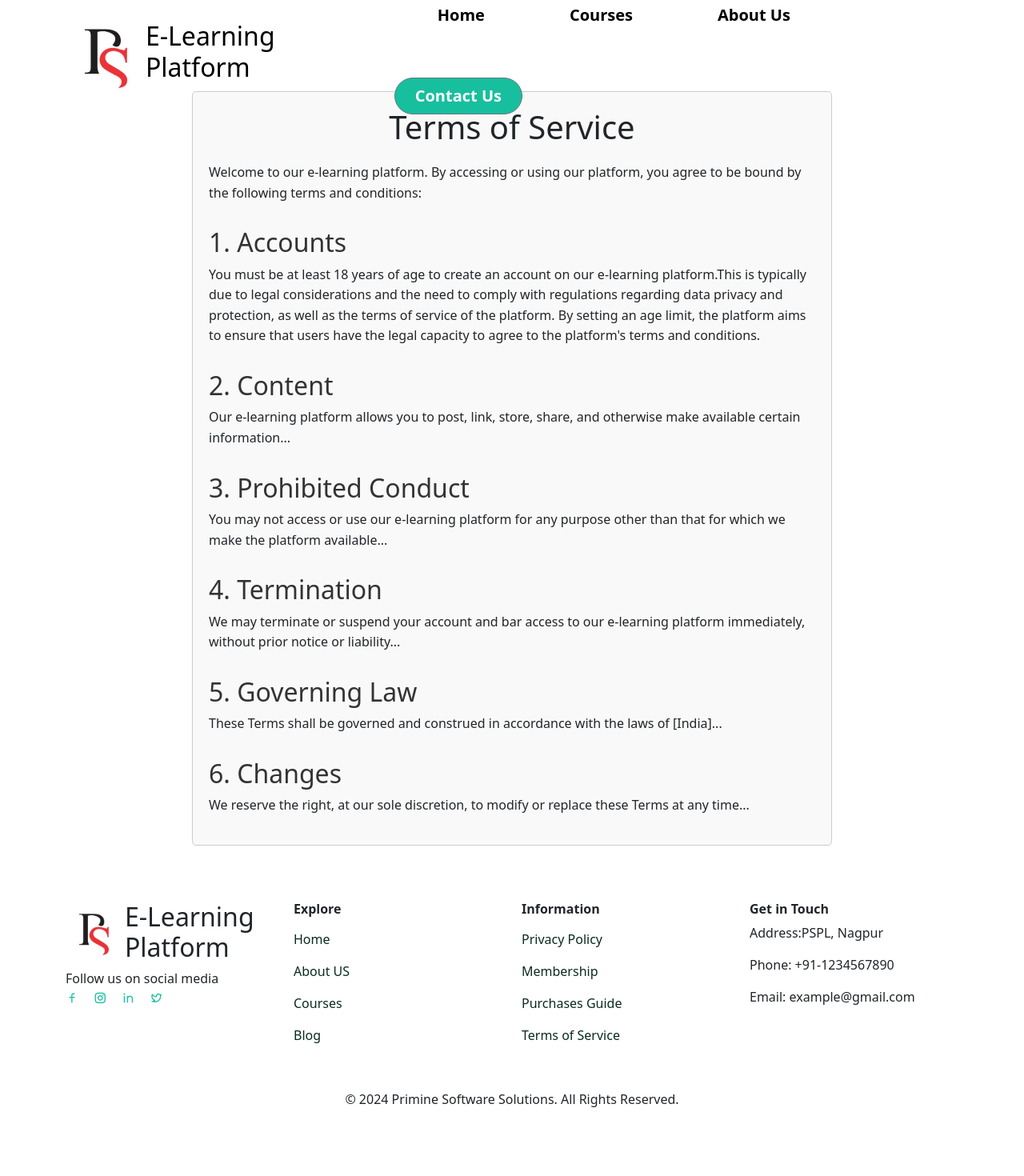
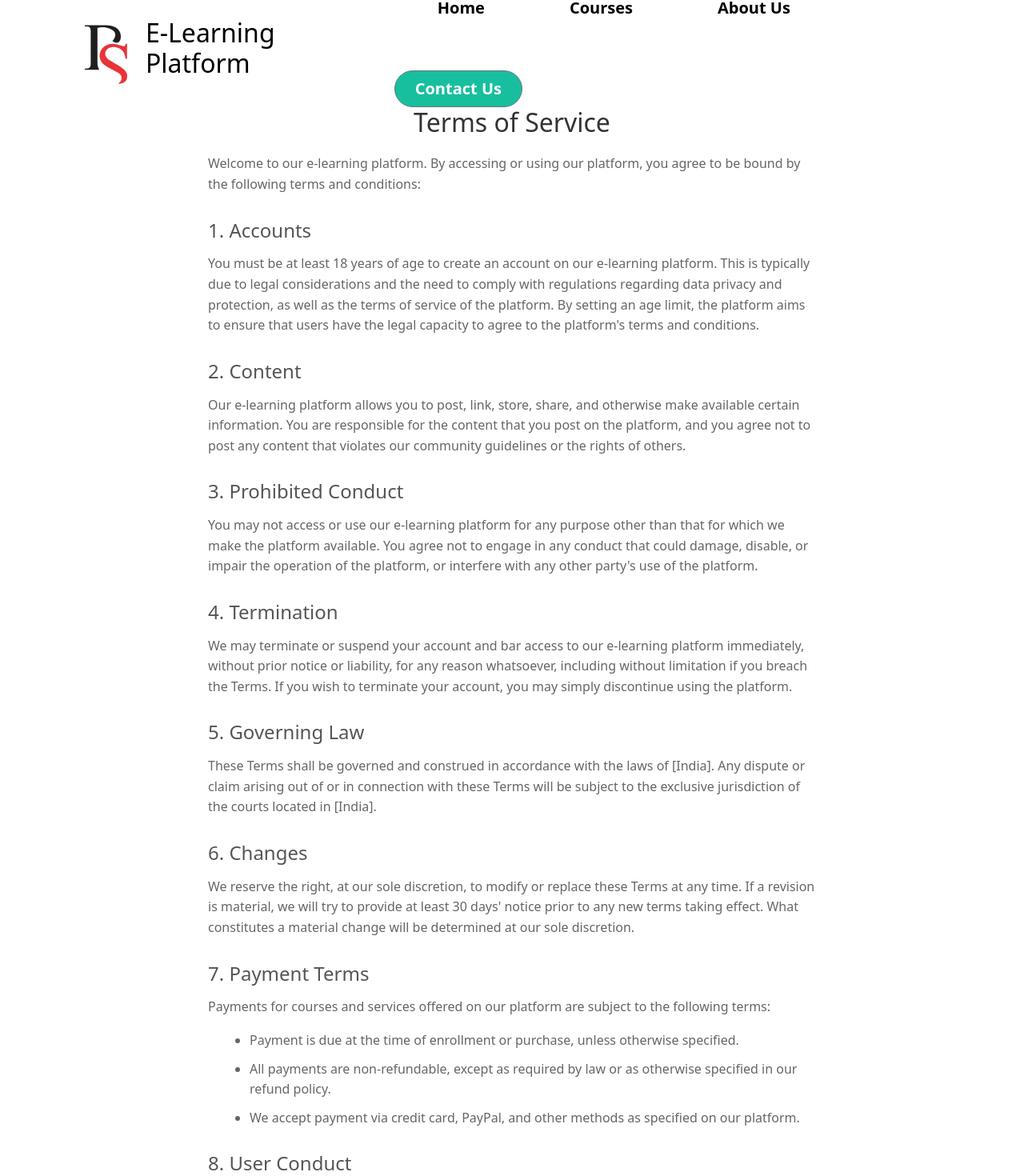
Before and after one commit to LadeHarshal/E-learn, a React (Create React App) app: page /Termsofservice in a window 1280 px wide. Shown: the part 6-1476 px from the top of the page at 80% size. Built offline with nearby package versions, Linux system fonts and the light colour scheme.

Commit message:
correct mistakes and improve it

```diff
--- a/src/Component/Aboutus/ExtendedAboutUs.js
+++ b/src/Component/Aboutus/ExtendedAboutUs.js
@@ -5,6 +5,8 @@ import aboutImg from "../../assets/images/about-us.png";
 import missionImg from "../../assets/images/misssion.jpg";
 import valuesImg from "../../assets/images/value.png";
 import CountUp from "react-countup";
+import Newsletter from "../Newsletter/Newsletter.jsx";
+
 
 const AboutUs = () => {
   return (
@@ -108,7 +110,11 @@ const AboutUs = () => {
           </Col>
         </Row>
       </Container>
+      <Newsletter/>
+
     </section>
+
+
   );
 };
 
--- a/src/Component/Aboutus/extendedabout.css
+++ b/src/Component/Aboutus/extendedabout.css
@@ -110,7 +110,7 @@
     color: #333;
     margin-bottom: 20px;
     margin-top: 80px;
-    margin-left: 85px;
+    margin-left: 100px;
 
   }
 
--- a/src/Component/Footer/Footer.js
+++ b/src/Component/Footer/Footer.js
@@ -41,7 +41,7 @@ const footerInfoLinks = [
 
   {
     display: "Terms of Service",
-    url: "#",
+    url: "/Termsofservice",
   },
 ];
 
@@ -88,7 +88,7 @@ const Footer = () => {
           </Col>
 
           <Col lg="3" md="6" className="mb-4">
-            <h6 className="fw-bold">Explore</h6>
+          <h6 className="fw-bold fs-5">Explore</h6>
             <ListGroup className="link__list">
               {footerQuickLinks.map((item, index) => (
                 <ListGroupItem key={index} className="border-0 ps-0 link__item">
@@ -100,7 +100,7 @@ const Footer = () => {
           </Col>
 
           <Col lg="3" md="6" className="mb-4">
-            <h6 className="fw-bold">Information</h6>
+            <h6 className="fw-bold fs-5">Information</h6>
             <ListGroup className="link__list">
               {footerInfoLinks.map((item, index) => (
                 <ListGroupItem key={index} className="border-0 ps-0 link__item">
@@ -112,7 +112,7 @@ const Footer = () => {
           </Col>
 
           <Col lg="3" md="6">
-            <h6 className="fw-bold">Get in Touch</h6>
+            <h6 className="fw-bold fs-5">Get in Touch</h6>
 
             <p>Address:PSPL, Nagpur</p>
             <p> Phone: +91-1234567890 </p>
--- a/src/Component/Footer/footer.css
+++ b/src/Component/Footer/footer.css
@@ -4,10 +4,12 @@
 
 .follows span a {
   text-decoration: none;
+  font-size: 30px;
 }
 
 .follows span {
   margin-right: 15px;
+
 }
 
 .link__list .link__item {
@@ -16,8 +18,9 @@
 
 .link__list a {
   text-decoration: none;
-  color: #0a2b1e;
+  color: black;
   font-weight: 500;
+  font-size: 17px;
 }
 section,
 footer {
@@ -28,3 +31,25 @@ footer {
   height: 70px;
   width: 70px;
 }
+/* footer.css */
+
+.link__list {
+  display: flex;
+  flex-direction: column;
+  align-items: flex-start; /* Align items to the start of the column */
+}
+
+.link__item {
+  padding: 0;
+}
+
+.link__item a {
+  color: black;
+  text-decoration: none;
+  transition: color 0.3s ease;
+  margin-left: -17px;
+}
+
+.link__item a:hover {
+  color: #17bf9e; /* Green */
+}
--- a/src/Component/MainCoursePage/CoursesPage.js
+++ b/src/Component/MainCoursePage/CoursesPage.js
@@ -1,11 +1,13 @@
 // CoursesPage.js
 import React from "react";
-import { Container, Row, Col } from "reactstrap";
+import { Container } from "reactstrap";
 import CourseCard from "./CourseCard"; // Import the CourseCard component
 import "./CoursePage.css"; // Import CSS for styling
 import "slick-carousel/slick/slick.css";
 import "slick-carousel/slick/slick-theme.css";
 import Slider from "react-slick";
+import Newsletter from "../Newsletter/Newsletter.jsx";
+
 
 import Img1 from './../../assets/images/Course 1.1 .jpg'
 import Img2 from './../../assets/images/Course 1.2 .jpg'
@@ -177,7 +179,10 @@ const CoursesPage = () => {
           ))}
         </Slider>
       </Container>
+      <Newsletter/>
+
     </div>
+
   );
 };
 
--- a/src/Component/Router/Router.js
+++ b/src/Component/Router/Router.js
@@ -4,7 +4,6 @@ import Home from "../../Pages/Home";
 import Register from "../../Pages/Register";
 import Login from "../../Pages/Login";
 import CoursesPage from "../MainCoursePage/CoursesPage";
-import AboutUs from "../Aboutus/Aboutus";
 import Header from "../Header/Header";
 import Footer from "../Footer/Footer";
 import StudentDashboard from "../Student Dashboard/StudentDashboard";
@@ -14,7 +13,6 @@ import ContactUs from "../ContactUs/ContactUs";
 import BlogPage from "../Blog/BlogPage";
 import PrivacyPolicy from "../PrivacyPolicy/PrivacyPolicy";
 import ExtendedAboutUs from "../Aboutus/ExtendedAboutUs"
-
 import Termsofservice from "../Termsofservice/Termsofservice";
 const Router = () => {
   return (
--- a/src/Component/Termsofservice/Termsofservice.js
+++ b/src/Component/Termsofservice/Termsofservice.js
@@ -1,49 +1,39 @@
 import React from 'react';
+import './termsofservice.css'; // Import your CSS file
 
 function TermsOfService() {
     return (
-        <div style={containerStyle}>
-            <h1 style={titleStyle}>Terms of Service</h1>
-            <p style={paragraphStyle}>Welcome to our e-learning platform. By accessing or using our platform, you agree to be bound by the following terms and conditions:</p>
-            <h2 style={sectionTitleStyle}>1. Accounts</h2>
-            <p style={paragraphStyle}>You must be at least 18 years of age to create an account on our e-learning platform.This is typically due to legal considerations and the need to comply with regulations regarding data privacy and protection, as well as the terms of service of the platform. By setting an age limit, the platform aims to ensure that users have the legal capacity to agree to the platform's terms and conditions.</p>
-            <h2 style={sectionTitleStyle}>2. Content</h2>
-            <p style={paragraphStyle}>Our e-learning platform allows you to post, link, store, share, and otherwise make available certain information...</p>
-            <h2 style={sectionTitleStyle}>3. Prohibited Conduct</h2>
-            <p style={paragraphStyle}>You may not access or use our e-learning platform for any purpose other than that for which we make the platform available...</p>
-            <h2 style={sectionTitleStyle}>4. Termination</h2>
-            <p style={paragraphStyle}>We may terminate or suspend your account and bar access to our e-learning platform immediately, without prior notice or liability...</p>
-            <h2 style={sectionTitleStyle}>5. Governing Law</h2>
-            <p style={paragraphStyle}>These Terms shall be governed and construed in accordance with the laws of [India]...</p>
-            <h2 style={sectionTitleStyle}>6. Changes</h2>
-            <p style={paragraphStyle}>We reserve the right, at our sole discretion, to modify or replace these Terms at any time...</p>
-
+        <div className="terms-container">
+            <h1 className="title">Terms of Service</h1>
+            <p>Welcome to our e-learning platform. By accessing or using our platform, you agree to be bound by the following terms and conditions:</p>
+            <h2 className="section-title">1. Accounts</h2>
+            <p>You must be at least 18 years of age to create an account on our e-learning platform. This is typically due to legal considerations and the need to comply with regulations regarding data privacy and protection, as well as the terms of service of the platform. By setting an age limit, the platform aims to ensure that users have the legal capacity to agree to the platform's terms and conditions.</p>
+            <h2 className="section-title">2. Content</h2>
+            <p>Our e-learning platform allows you to post, link, store, share, and otherwise make available certain information. You are responsible for the content that you post on the platform, and you agree not to post any content that violates our community guidelines or the rights of others.</p>
+            <h2 className="section-title">3. Prohibited Conduct</h2>
+            <p>You may not access or use our e-learning platform for any purpose other than that for which we make the platform available. You agree not to engage in any conduct that could damage, disable, or impair the operation of the platform, or interfere with any other party's use of the platform.</p>
+            <h2 className="section-title">4. Termination</h2>
+            <p>We may terminate or suspend your account and bar access to our e-learning platform immediately, without prior notice or liability, for any reason whatsoever, including without limitation if you breach the Terms. If you wish to terminate your account, you may simply discontinue using the platform.</p>
+            <h2 className="section-title">5. Governing Law</h2>
+            <p>These Terms shall be governed and construed in accordance with the laws of [India]. Any dispute or claim arising out of or in connection with these Terms will be subject to the exclusive jurisdiction of the courts located in [India].</p>
+            <h2 className="section-title">6. Changes</h2>
+            <p>We reserve the right, at our sole discretion, to modify or replace these Terms at any time. If a revision is material, we will try to provide at least 30 days' notice prior to any new terms taking effect. What constitutes a material change will be determined at our sole discretion.</p>
+            <h2 className="section-title">7. Payment Terms</h2>
+            <p>Payments for courses and services offered on our platform are subject to the following terms:</p>
+            <ul>
+                <li>Payment is due at the time of enrollment or purchase, unless otherwise specified.</li>
+                <li>All payments are non-refundable, except as required by law or as otherwise specified in our refund policy.</li>
+                <li>We accept payment via credit card, PayPal, and other methods as specified on our platform.</li>
+            </ul>
+            <h2 className="section-title">8. User Conduct</h2>
+            <p>As a user of our platform, you agree to the following conduct:</p>
+            <ul>
+                <li>Do not engage in any activity that could harm or interfere with the proper functioning of our platform.</li>
+                <li>Do not attempt to access or use accounts, data, or resources that you are not authorized to access.</li>
+                <li>Do not engage in any form of harassment, bullying, or discrimination against other users.</li>
+            </ul>
         </div>
     );
 }
 
-// Define inline styles
-const containerStyle = {
-    maxWidth: '800px',
-    margin: 'auto',
-    padding: '20px',
-    border: '1px solid #ccc',
-    borderRadius: '5px',
-    backgroundColor: '#f9f9f9',
-};
-
-const titleStyle = {
-    textAlign: 'center',
-    marginBottom: '20px',
-};
-
-const sectionTitleStyle = {
-    marginTop: '30px',
-    color: '#333', // Change color as needed
-};
-
-const paragraphStyle = {
-    lineHeight: '1.6',
-};
-
 export default TermsOfService;
--- /dev/null
+++ b/src/Component/Termsofservice/termsofservice.css
@@ -0,0 +1,71 @@
+/* TermsOfService.css */
+
+.terms-container {
+    max-width: 800px;
+    margin: 0 auto;
+    padding: 20px;
+  }
+
+  .title {
+    font-size: 2rem;
+    color: #333;
+    margin-bottom: 20px;
+    text-align: center;
+  }
+
+  .section-title {
+    font-size: 1.5rem;
+    color: #555;
+    margin-top: 30px;
+    margin-bottom: 15px;
+  }
+
+  p, ul {
+    font-size: 1rem;
+    color: #666;
+    line-height: 1.6;
+  }
+
+  ul {
+    margin-left: 20px;
+  }
+
+  li {
+    margin-bottom: 10px;
+  }
+
+  /* Add some spacing between sections */
+  .section-title + p,
+  .section-title + ul {
+    margin-top: 10px;
+  }
+
+  /* Highlight payment terms */
+  .payment-terms {
+    font-weight: bold;
+    color: #17bf9e; /* Green */
+  }
+
+  /* User conduct list */
+  .user-conduct {
+    margin-top: 20px;
+  }
+
+  /* Responsive adjustments */
+  @media (max-width: 768px) {
+    .terms-container {
+      padding: 10px;
+    }
+
+    .title {
+      font-size: 1.5rem;
+    }
+
+    .section-title {
+      font-size: 1.25rem;
+    }
+
+    p, ul {
+      font-size: 0.9rem;
+    }
+  }
```
